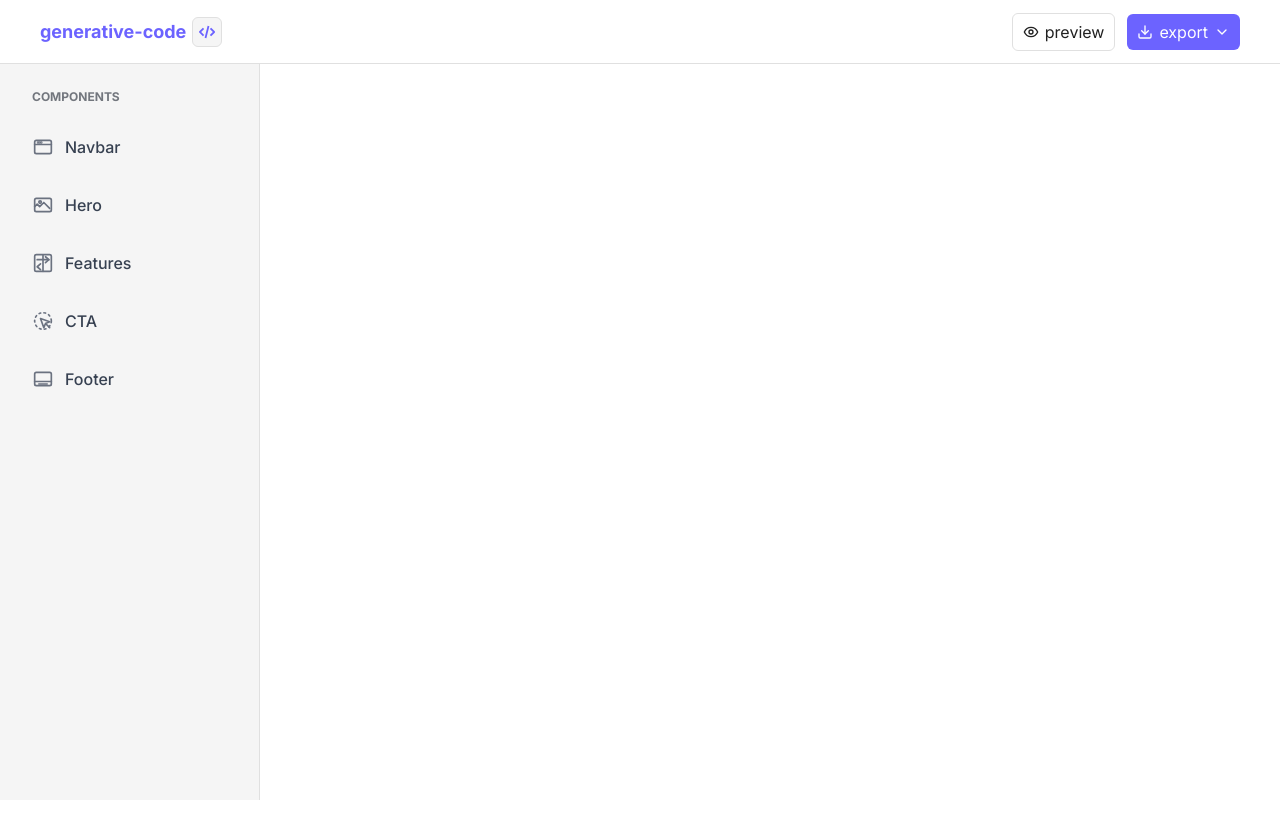
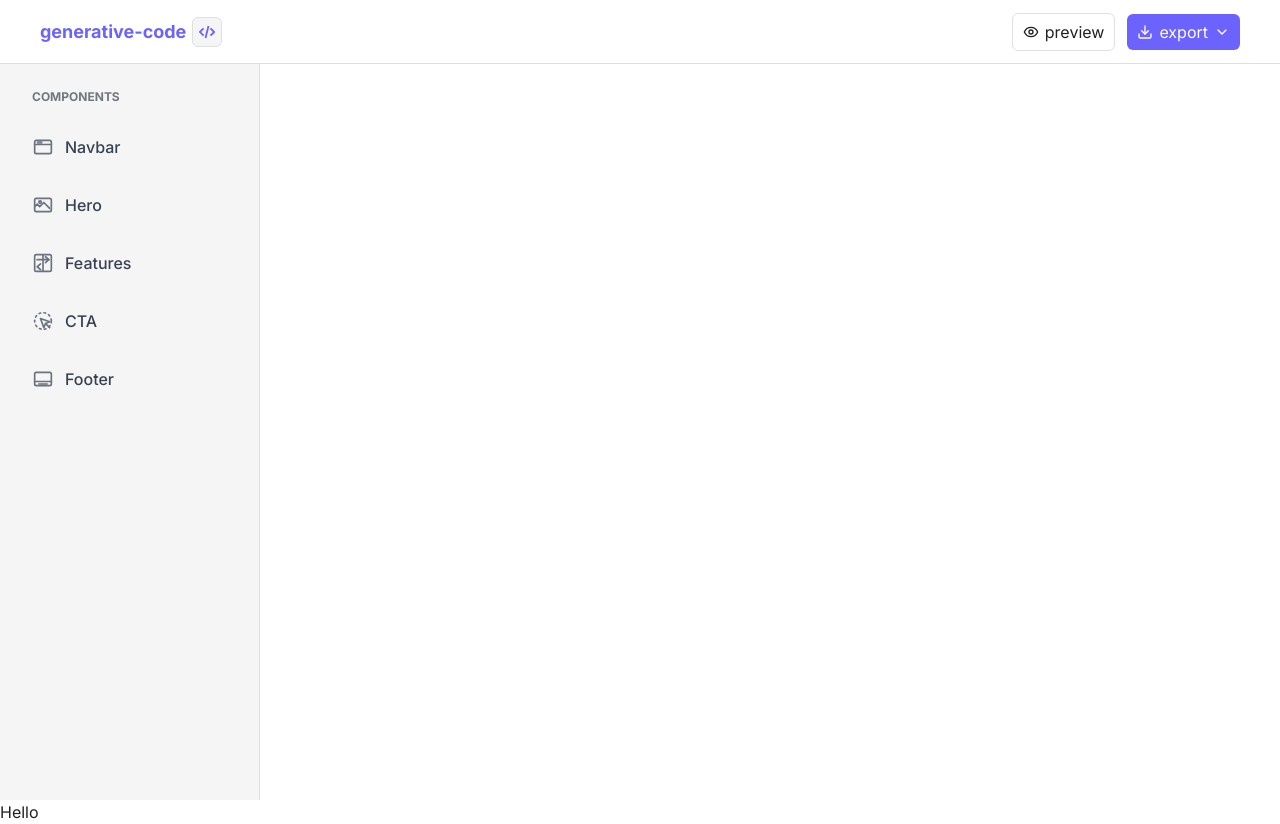
Before and after one commit to Anilbal/Generate-Code, a React (Vite) app: page / in a window 1280 px wide. Before the commit the page ends 800 px from the top, so only its background shows below. Built offline with nearby package versions, Linux system fonts and the light colour scheme.

Commit message:
sidebar add

```diff
--- a/src/components/common/index.ts
+++ b/src/components/common/index.ts
@@ -1 +1,2 @@
-export { default } from "./navbar/Navbar";
+export { default as Navbar } from "./navbar/Navbar";
+export { default as Sidebar } from "./sidebar/Sidebar";
--- a/src/routes/__root.tsx
+++ b/src/routes/__root.tsx
@@ -1,6 +1,10 @@
 import * as React from "react";
 import { Outlet, createRootRoute } from "@tanstack/react-router";
-import Navbar from "../components/common";
+import { Navbar, Sidebar } from "../components/common";
+import styled from "styled-components";
+
+export const MainContent=styled.div`
+`
 
 export const Route = createRootRoute({
   component: RootComponent,
@@ -10,7 +14,10 @@ function RootComponent() {
   return (
     <React.Fragment>
       <Navbar />
-      <Outlet />
+      <MainContent>
+        <Sidebar />
+        <Outlet />
+      </MainContent>
     </React.Fragment>
   );
 }
--- a/src/routes/index.tsx
+++ b/src/routes/index.tsx
@@ -1,10 +1,9 @@
 import { createFileRoute } from '@tanstack/react-router'
-import Sidebar from '../components/common/sidebar/Sidebar'
 
 export const Route = createFileRoute('/')({
   component: RouteComponent,
 })
 
 function RouteComponent() {
-  return <Sidebar />
+  return <div>Hello</div>
 }
```
